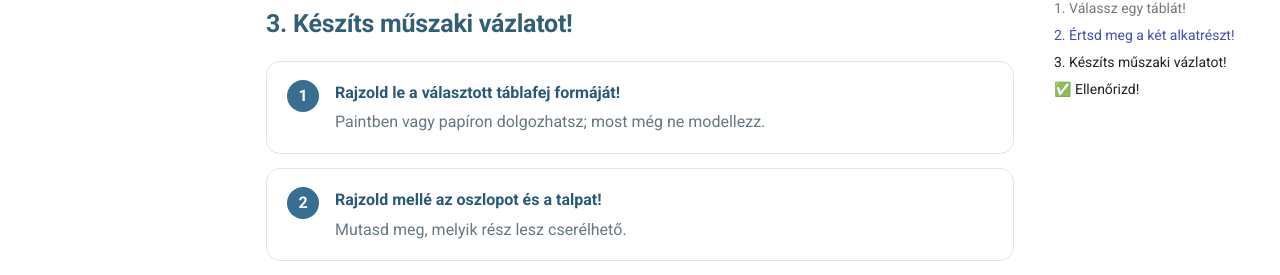
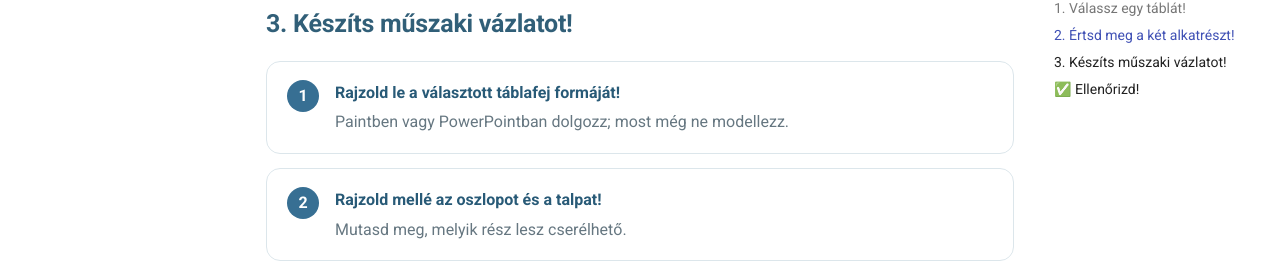
Before and after one commit to bsuszter/digitalis-eszkoztar, an MkDocs documentation site: the page built from docs/tananyagok/digitalis-kultura/7-evfolyam/kresz-tanpalya/tabla-keszlet-indulo-feladat.md, in a window 1280 px wide and 1400 px high, scrolled down 1611 px. Shown: the part 148-423 px from the top of the window. Built offline with MkDocs 1.6.1 and Material for MkDocs 9.7.7, drawn with Linux system fonts in a browser that asks for light colours; some of the changed text lies outside the part shown.

Commit message:
Specify Paint or PowerPoint screenshot submission

```diff
--- a/docs/tananyagok/digitalis-kultura/7-evfolyam/kresz-tanpalya/tabla-keszlet-indulo-feladat.md
+++ b/docs/tananyagok/digitalis-kultura/7-evfolyam/kresz-tanpalya/tabla-keszlet-indulo-feladat.md
@@ -37,7 +37,7 @@ Válassz egyet: <strong>STOP · Elsőbbségadás kötelező · Gyalogátkelőhel
 ## 3. Készíts műszaki vázlatot!
 
 <div class="step-stack">
-  <div class="step-card"><span class="step-no">1</span><div><strong>Rajzold le a választott táblafej formáját!</strong><span>Paintben vagy papíron dolgozhatsz; most még ne modellezz.</span></div></div>
+  <div class="step-card"><span class="step-no">1</span><div><strong>Rajzold le a választott táblafej formáját!</strong><span>Paintben vagy PowerPointban dolgozz; most még ne modellezz.</span></div></div>
   <div class="step-card"><span class="step-no">2</span><div><strong>Rajzold mellé az oszlopot és a talpat!</strong><span>Mutasd meg, melyik rész lesz cserélhető.</span></div></div>
   <div class="step-card"><span class="step-no">3</span><div><strong>Jelöld az illeszkedést és az 58 mm-t!</strong><span>Nyíllal mutasd, hogyan kerül a táblafej az oszlopra. A többi mérethez írhatod: „próbaméret”.</span></div></div>
 </div>
@@ -65,7 +65,7 @@ Válassz egyet: <strong>STOP · Elsőbbségadás kötelező · Gyalogátkelőhel
 <div class="project-submit">
   <h2>📤 Mit adj be?</h2>
   <ul>
-    <li><strong>1 képet</strong> a műszaki vázlatodról;</li>
+    <li><strong>1 képernyőképet</strong> a Paintben vagy PowerPointban készített műszaki vázlatodról;</li>
     <li><strong>1–2 mondatot</strong>: melyik táblát választottad, és hol használnánk a játékban?</li>
   </ul>
   <p>Ezután a következő leckében elkészítjük az első 3D modellt.</p>
```
